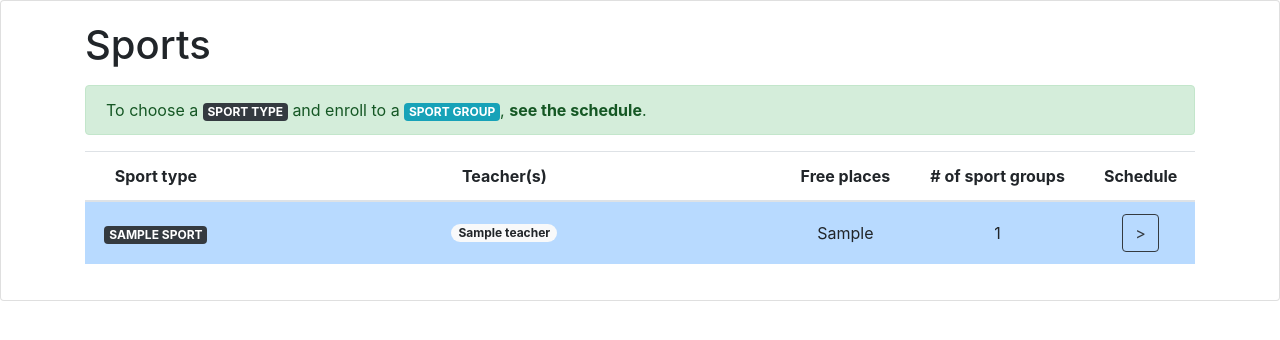
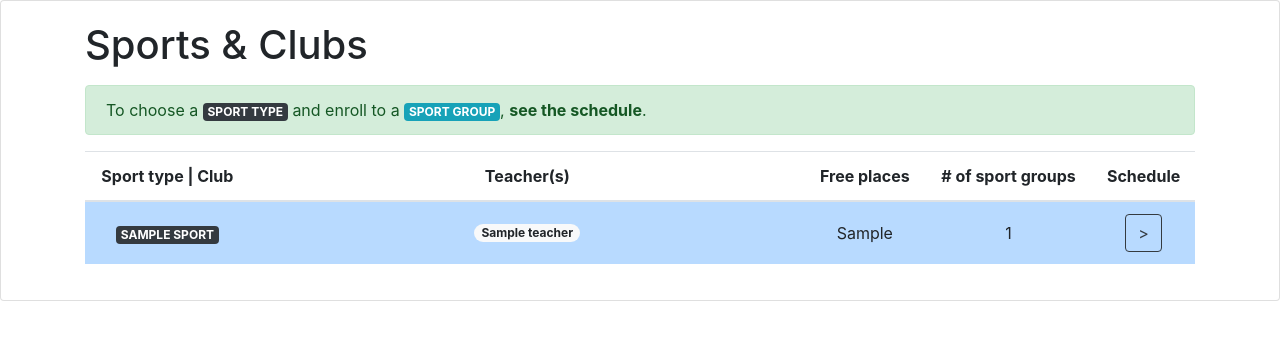
Before and after one commit to InnopolisSport/SWP_sport_back, a Django app: template adminpage/sport/templates/category.html in a window 1280 px wide. Shown: the part 62-402 px from the top of the page. Run offline with Django 3.2, Linux system fonts and the light colour scheme; the template is opened without the code that fills it: most values are stand-ins (such as "Sample title", 1, 10 or a date in 2020); some libraries are stand-ins or nearby versions.

Commit message:
SPORT-394: Change alert logic and add 'club' in titles

```diff
--- a/adminpage/sport/templates/category.html
+++ b/adminpage/sport/templates/category.html
@@ -29,19 +29,21 @@
     <div class="card">
         <div class="card-body">
             <div class="container-xl">
-                <h1>Sports</h1>
-                <div class="my-3">
-                    <div class="alert alert-success" role="alert">
-                        To choose a <span class="badge badge-dark">SPORT TYPE</span> and
-                        enroll to a <span class="badge badge-info">SPORT GROUP</span>, <strong>see the schedule</strong>.
+                <h1 class="mb-3">Sports & Clubs</h1>
+                {% if student_sport_group|length == 0 %}
+                    <div class="mb-3">
+                        <div class="alert alert-success" role="alert">
+                            To choose a <span class="badge badge-dark">SPORT TYPE</span> and
+                            enroll to a <span class="badge badge-info">SPORT GROUP</span>, <strong>see the schedule</strong>.
+                        </div>
                     </div>
-                </div>
+                {% endif %}
                 {% if sports %}
                     <div class="table-responsive-xl">
                         <table class="table table-hover text-center">
                             <thead>
                             <tr>
-                                <th scope="col">Sport type</th>
+                                <th scope="col">Sport type | Club</th>
                                 <th scope="col" width=50%>Teacher(s)</th>
                                 <th scope="col">Free places</th>
                                 <th scope="col"># of sport groups</th>
```
Also changed, not shown: adminpage/sport/views/category.py (+16 -1 lines).
